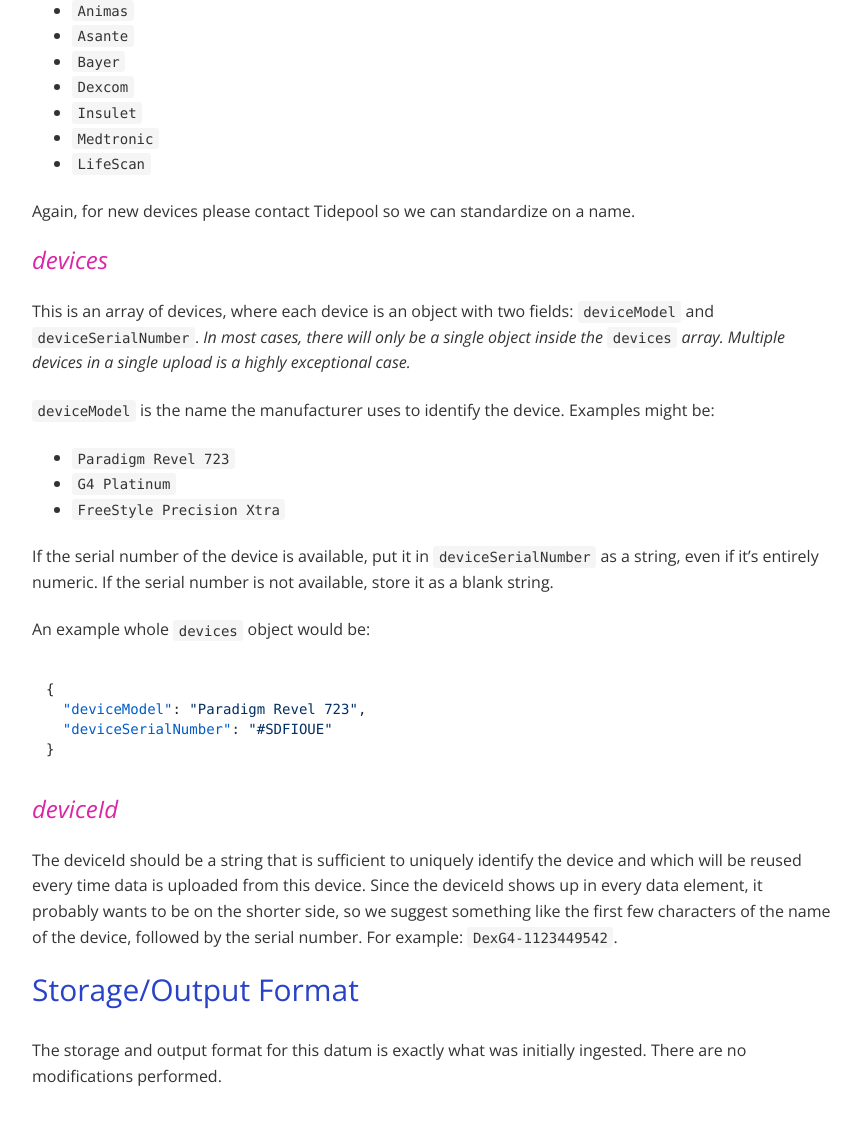
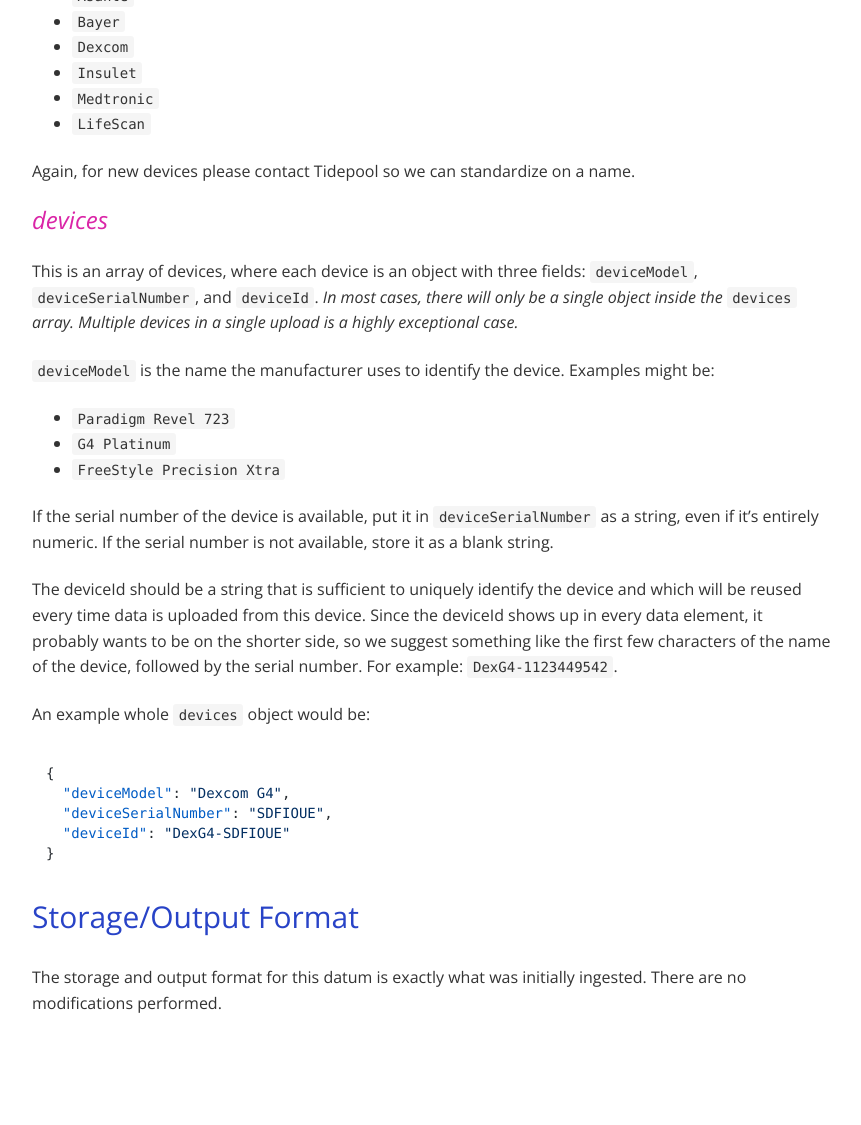
Before and after one commit to tidepool-org/tidepool-org.github.io, a Jekyll site: the page built from _docs/data-model/v1/upload.md, in a window 1280 px wide and 1400 px high, scrolled down 2571 px. Shown: the top 1125 px of the window, without its empty margins (208-1069 px from the left). Built offline with Jekyll 4.4.1, drawn with Linux system fonts in a browser that asks for light colours; nearby versions of some CDN libraries; some of the changed text lies outside the part shown.

Commit message:
fold deviceId into the devices array objects

````diff
--- a/_docs/data-model/v1/upload.md
+++ b/_docs/data-model/v1/upload.md
@@ -91,7 +89,7 @@ Again, for new devices please contact Tidepool so we can standardize on a name.
 
 ### devices
 
-This is an array of devices, where each device is an object with two fields: `deviceModel` and `deviceSerialNumber`. *In most cases, there will only be a single object inside the `devices` array. Multiple devices in a single upload is a highly exceptional case.*
+This is an array of devices, where each device is an object with three fields: `deviceModel`, `deviceSerialNumber`, and `deviceId`. *In most cases, there will only be a single object inside the `devices` array. Multiple devices in a single upload is a highly exceptional case.*
 
 `deviceModel` is the name the manufacturer uses to identify the device. Examples might be:
 
@@ -101,18 +99,17 @@ This is an array of devices, where each device is an object with two fields: `de
 
 If the serial number of the device is available, put it in `deviceSerialNumber` as a string, even if it's entirely numeric. If the serial number is not available, store it as a blank string.
 
+The deviceId should be a string that is sufficient to uniquely identify the device and which will be reused every time data is uploaded from this device. Since the deviceId shows up in every data element, it probably wants to be on the shorter side, so we suggest something like the first few characters of the name of the device, followed by the serial number. For example: `DexG4-1123449542`.
+
 An example whole `devices` object would be:
 
 ```
 {
-  "deviceModel": "Paradigm Revel 723",
-  "deviceSerialNumber": "#SDFIOUE"
+  "deviceModel": "Dexcom G4",
+  "deviceSerialNumber": "SDFIOUE",
+  "deviceId": "DexG4-SDFIOUE"
 }
 ```
-
-### deviceId
-
-The deviceId should be a string that is sufficient to uniquely identify the device and which will be reused every time data is uploaded from this device. Since the deviceId shows up in every data element, it probably wants to be on the shorter side, so we suggest something like the first few characters of the name of the device, followed by the serial number. For example: `DexG4-1123449542`.
 
 ## Storage/Output Format
 
````
Also changed, not shown: other parts of _docs/data-model/v1/upload.md (+1 -3 lines).
